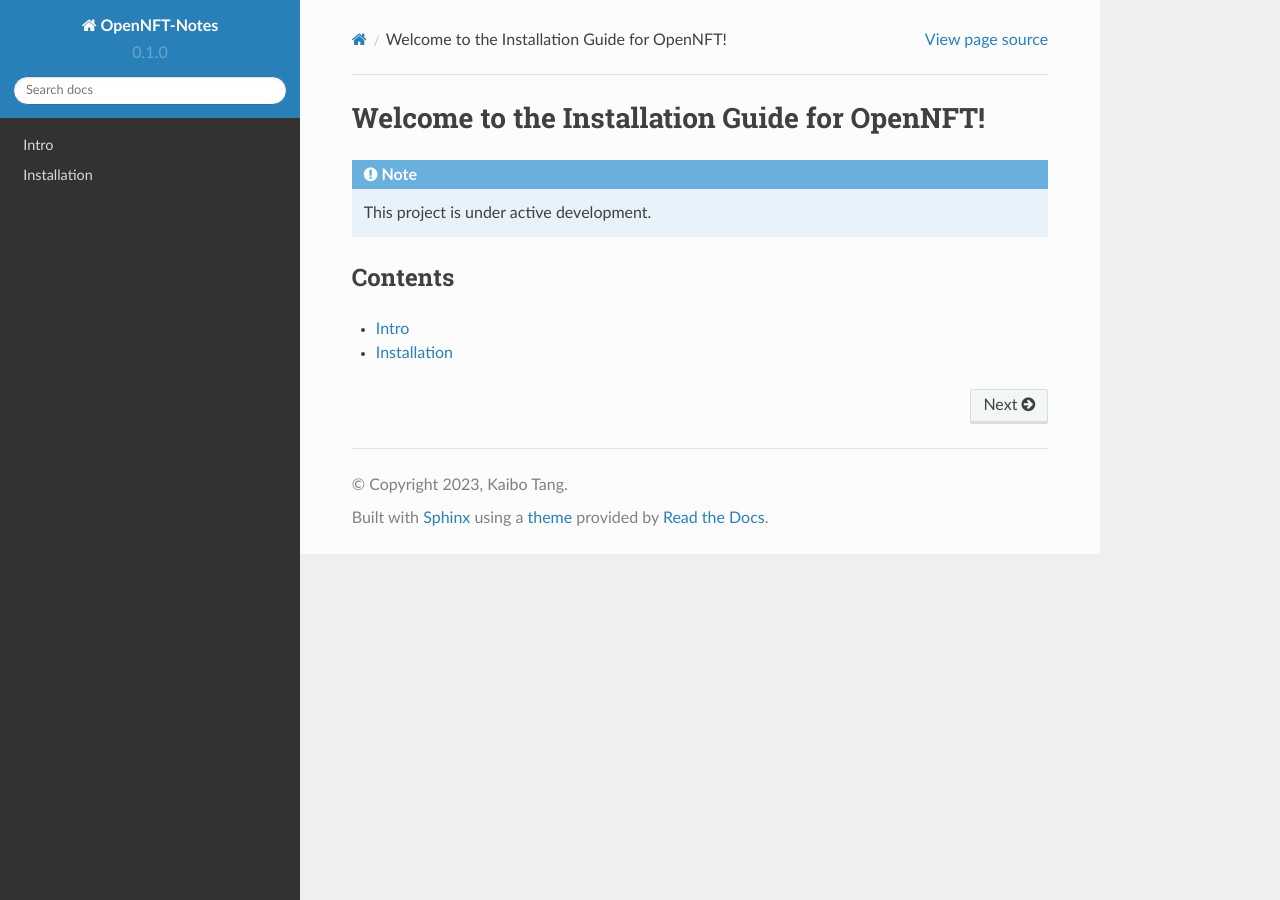
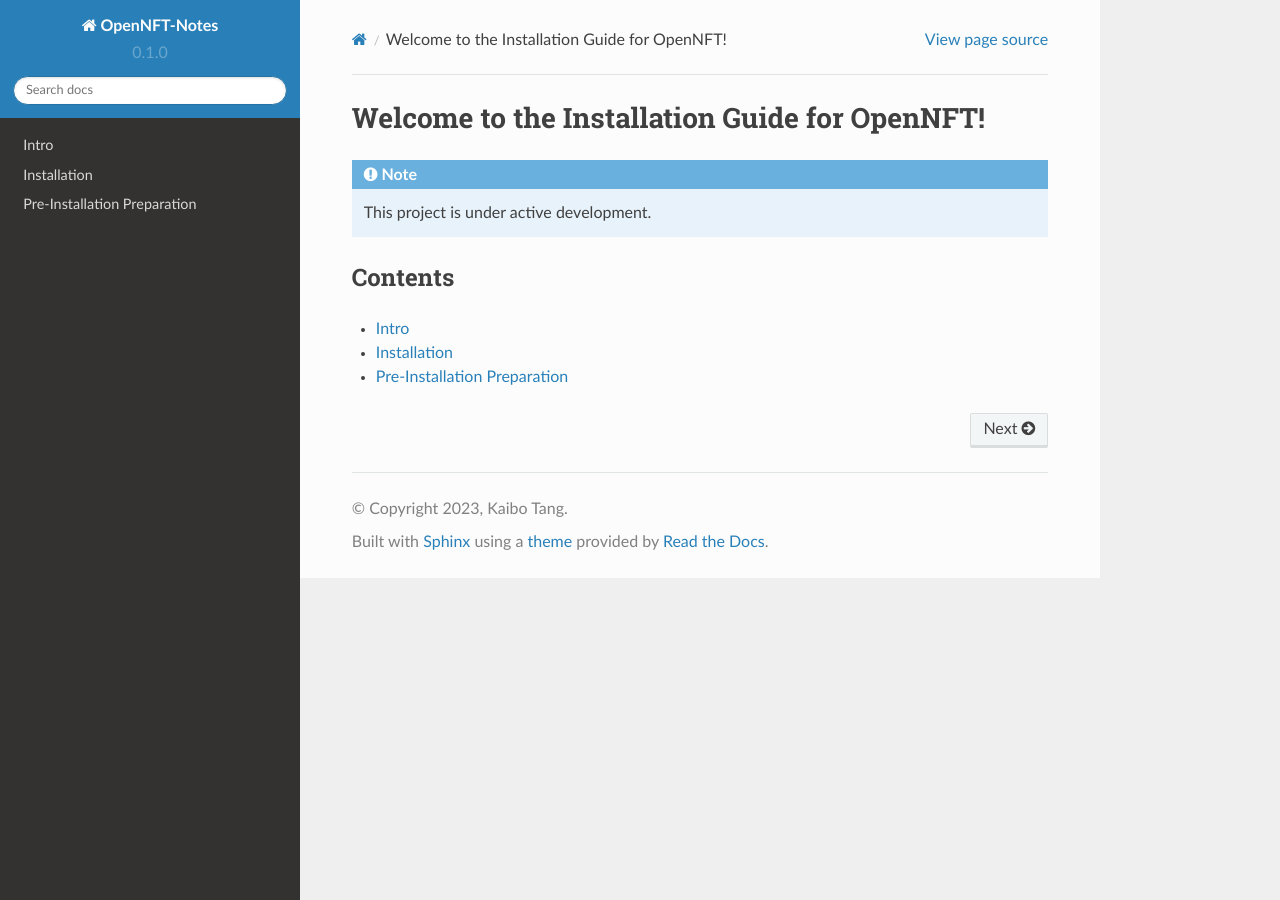
Before and after one commit to kvttt/OpenNFT-Notes, a Sphinx documentation site: the page built from docs/source/index.rst, in a window 1280 px wide. Built offline with Sphinx 7.4.7 and the Read the Docs theme 2.0.0, drawn with Linux system fonts in a browser that asks for light colours.

Commit message:
Added pre-installtion.

```diff
--- /dev/null
+++ b/docs/source/Pre-Installation.rst
@@ -0,0 +1,2 @@
+Pre-Installation Preparation
+============================
--- a/docs/source/index.rst
+++ b/docs/source/index.rst
@@ -13,3 +13,4 @@ Contents
 
    Intro
    Installation
+   Pre-Installation
```
Also changed, not shown: docs/source/conf.py (line endings or trailing spaces), 1 other file.
